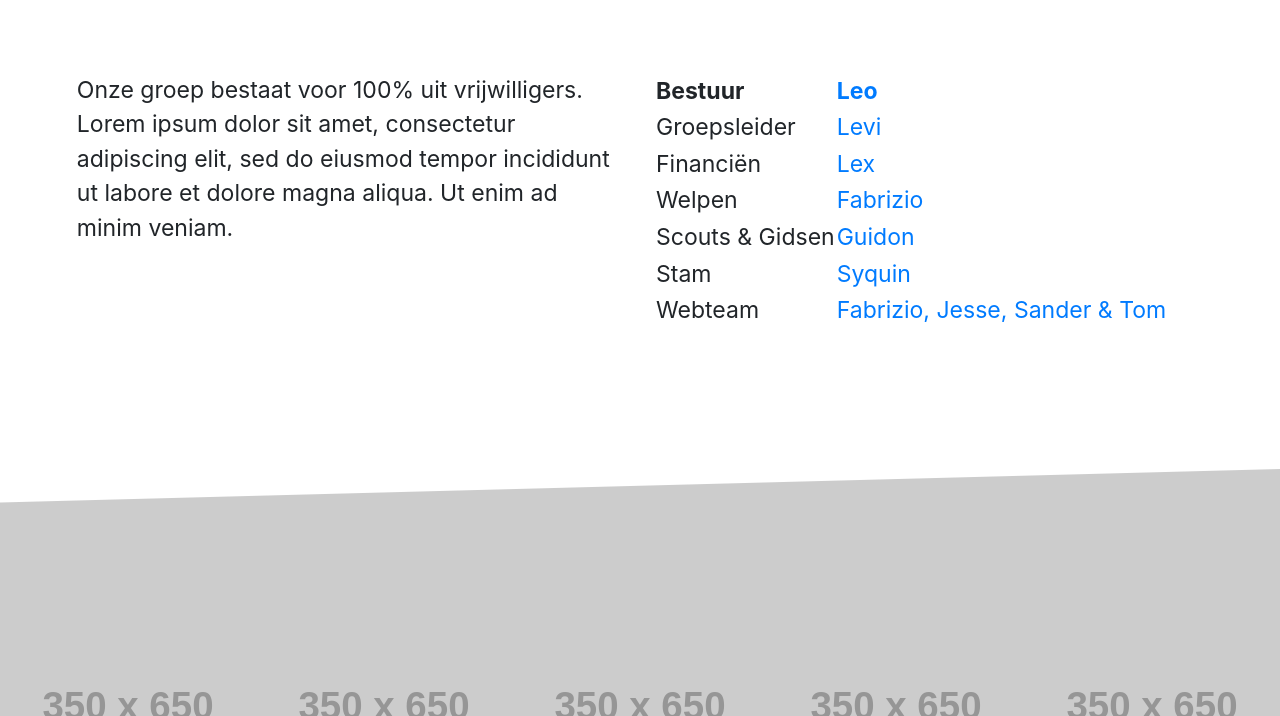
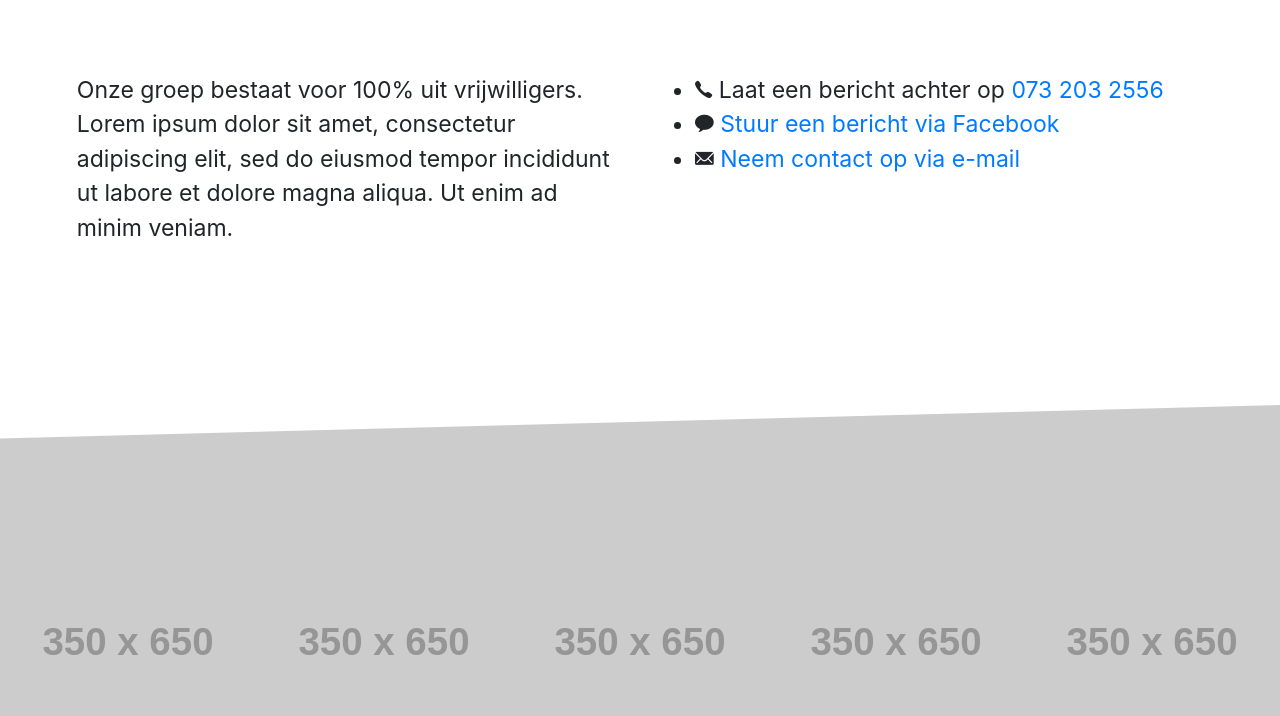
Before and after one commit to nognooitmeegemaakt/website, a Jekyll site: the page built from _pages/contact.html, in a window 1280 px wide and 900 px high, scrolled down 420 px, cut to the strip 184-900 px from the top of the window. Built offline with Jekyll 4.4.1, drawn with Linux system fonts in a browser that asks for light colours.

Commit message:
Play with formatting of contact page

```diff
--- /dev/null
+++ b/_includes/text/contact-options.md
@@ -0,0 +1,3 @@
+- <i class="icon ion-ios-call"></i> Laat een bericht achter op [073 203 2556](tel:0732032556)
+- <i class="icon ion-ios-text"></i> [Stuur een bericht via Facebook](https://m.me/NogNooitMeegemaakt)
+- <i class="icon ion-ios-mail"></i> [Neem contact op via e-mail](#email)
--- a/_pages/contact.html
+++ b/_pages/contact.html
@@ -14,7 +14,7 @@ icons: true
       {{ filecontents | markdownify }}
     </div>
     <div class="col">
-      {% capture filecontents %}{% include text/contact-people.md %}{% endcapture %}
+      {% capture filecontents %}{% include text/contact-options.md %}{% endcapture %}
       {{ filecontents | markdownify }}
     </div>
   </div>
@@ -23,19 +23,19 @@ icons: true
 <section id="contact-images" class="block block-fluid-images block-centered">
   <div class="row">
     <div class="col">
-      <div class="item-image" style="background-image: url('https://via.placeholder.com/350x650');"></div> <!--// poort //-->
+      <div class="item-image" style="background-image: url('https://via.placeholder.com/350x650/333');"></div> <!--// poort //-->
     </div>
     <div class="col">
       <div class="item-image" style="background-image: url('https://via.placeholder.com/350x650');"></div> <!--// gebouw //-->
     </div>
     <div class="col">
-      <div class="item-image" style="background-image: url('https://via.placeholder.com/350x650');"></div> <!--// binnenplaats //-->
+      <div class="item-image" style="background-image: url('https://via.placeholder.com/350x650/333');"></div> <!--// binnenplaats //-->
     </div>
     <div class="col">
       <div class="item-image" style="background-image: url('https://via.placeholder.com/350x650');"></div> <!--// parkeerplaats //-->
     </div>
     <div class="col">
-      <div class="item-image" style="background-image: url('https://via.placeholder.com/350x650');"></div> <!--// 3D-view Google Maps //-->
+      <div class="item-image" style="background-image: url('https://via.placeholder.com/350x650/333');"></div> <!--// 3D-view Google Maps //-->
     </div>
   </div>
 </section>
```
